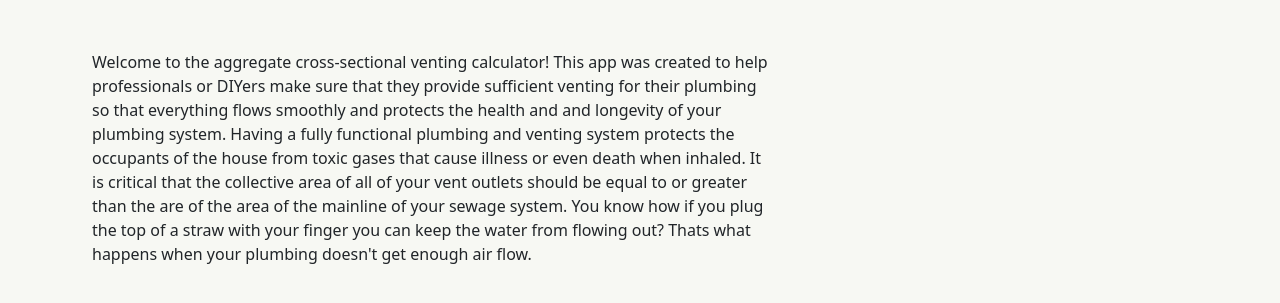
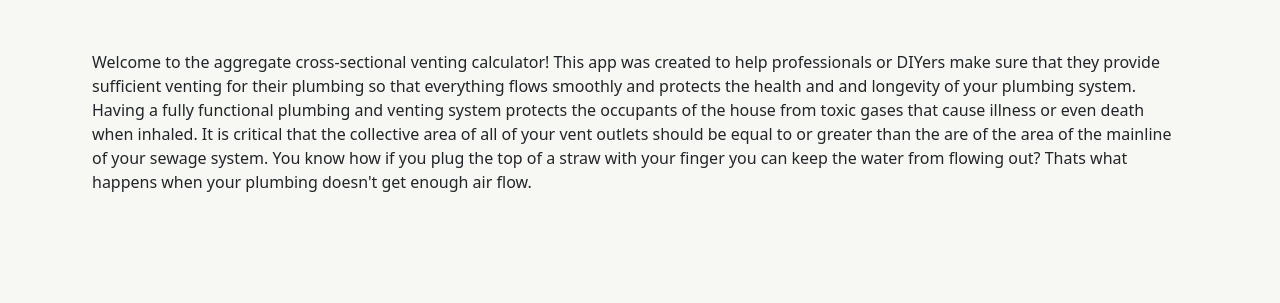
Before and after one commit to hunterallencodes/agg_calc, a Django app: page /about/ in a window 1280 px wide. Shown: the part 86-389 px from the top of the page. Run offline with Django 3.2, Linux system fonts and the light colour scheme.

Commit message:
removed about desk width

```diff
--- a/static/main.css
+++ b/static/main.css
@@ -25,7 +25,6 @@ nav {
   padding-right: 10px;
   padding-bottom: none;
   padding-left: 10px;
-  width: 63%;
   text-align: left;
 }
 
```
